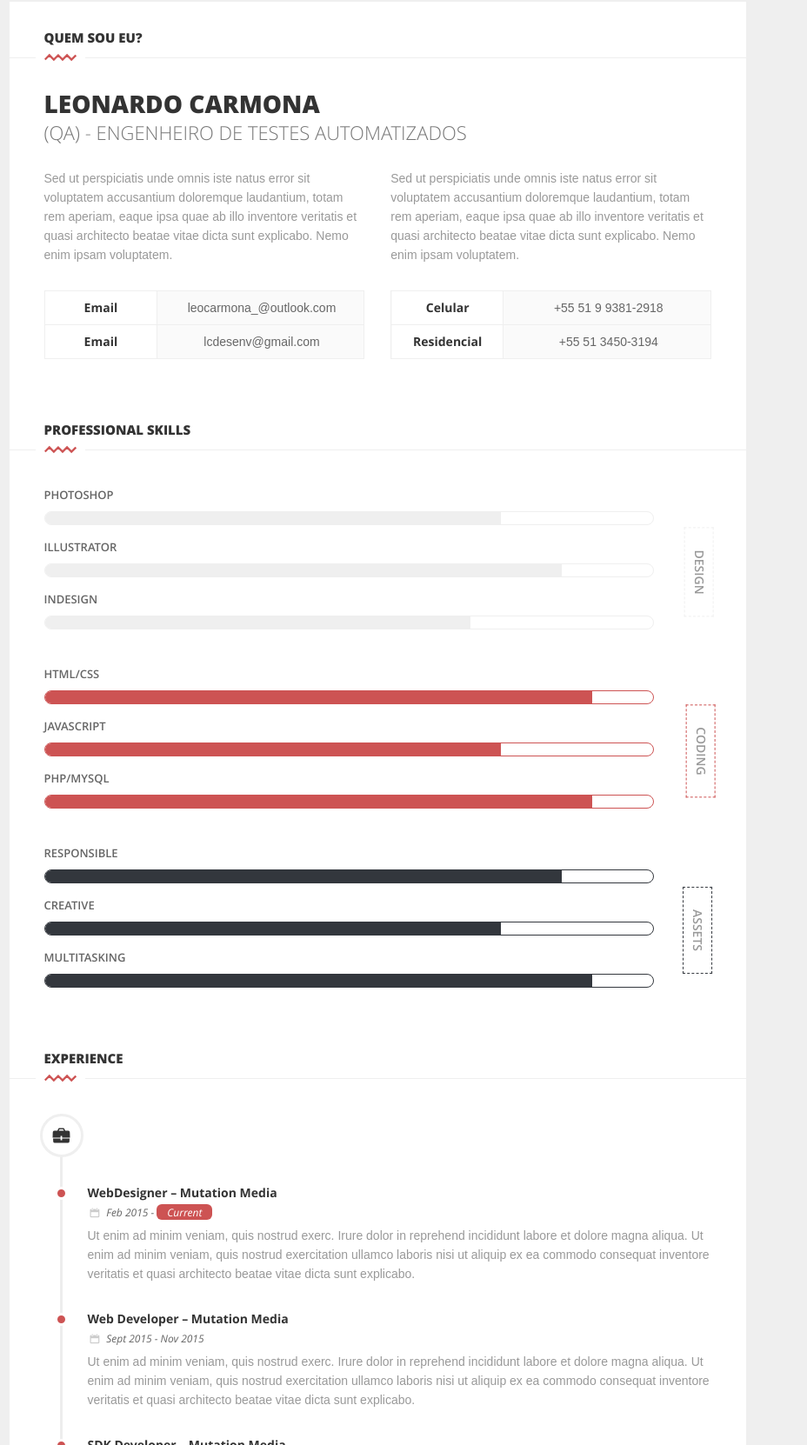
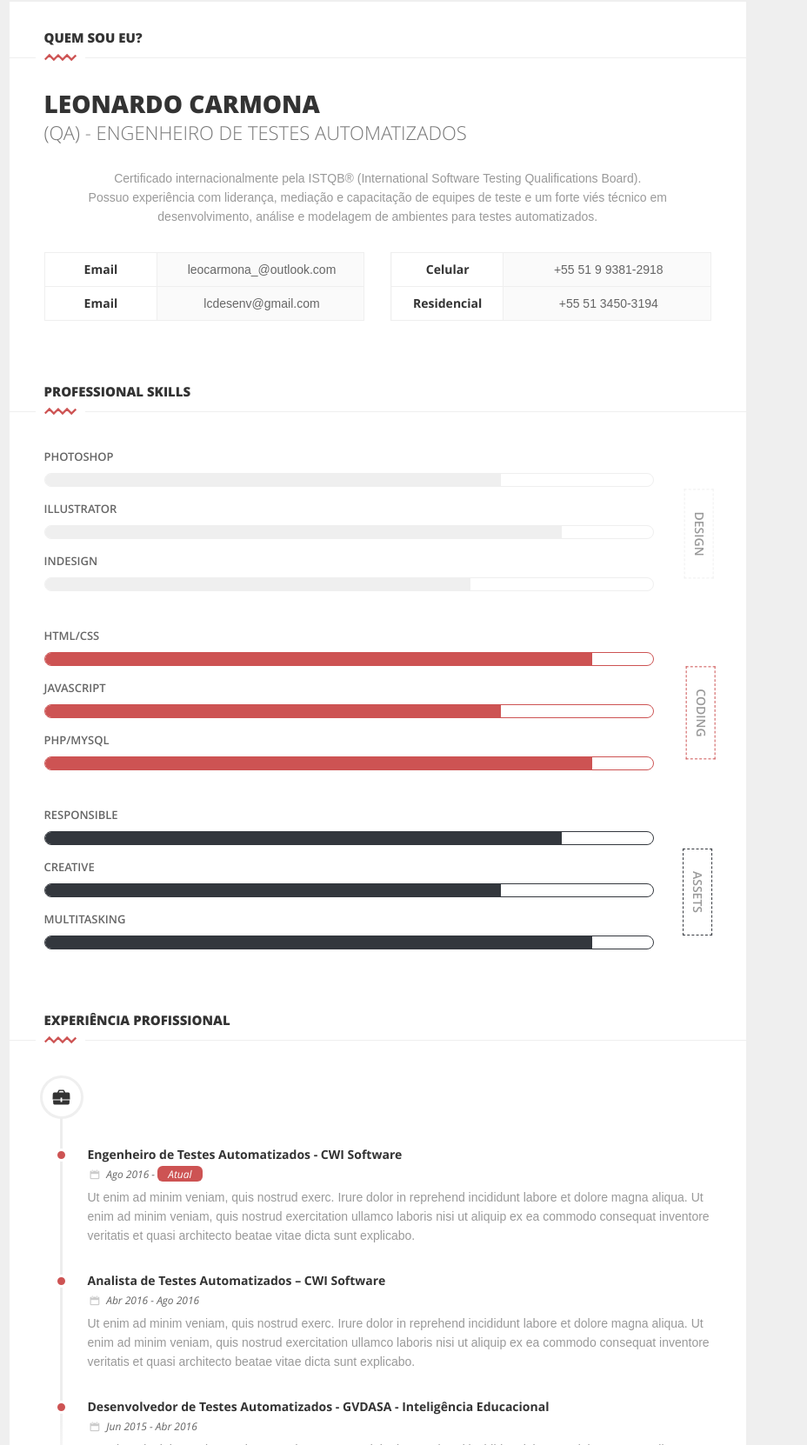
Before and after one commit to LeoCarmona/leocarmona.github.io, a plain HTML site: page index.html in a window 1280 px wide. Shown: the part 78-1740 px from the top of the page at 87% size, 352-1280 px from the left. Drawn offline with Linux system fonts and the light colour scheme; some packages are replaced by stand-ins of ours; a script that the page names is missing.

Commit message:
Atualização da bio e das experiências profissionais

```diff
--- a/index.html
+++ b/index.html
@@ -62,7 +62,7 @@
 						<!--End main header-->
 						<div class="bottom-header bgWhite ofsTSmall ofsBSmall tCenter">
 							<ul class="social">
-								<li><a href="#"><i class="icon-linkedin"></i></a> </li>
+								<li><a href="https://www.linkedin.com/in/l3ocarmona" target="_blank"><i class="icon-linkedin"></i></a> </li>
 							</ul>
 							<p>&copy; Leonardo Carmona.</p>
 						</div>
@@ -97,11 +97,10 @@
 										<h3>(QA) - Engenheiro de Testes Automatizados</h3> </div>
 									<!--Row-->
 									<div class="row">
-										<div class="col-md-6">
-											<p>Sed ut perspiciatis unde omnis iste natus error sit voluptatem accusantium doloremque laudantium, totam rem aperiam, eaque ipsa quae ab illo inventore veritatis et quasi architecto beatae vitae dicta sunt explicabo. Nemo enim ipsam voluptatem. </p>
-										</div>
-										<div class="col-md-6">
-											<p>Sed ut perspiciatis unde omnis iste natus error sit voluptatem accusantium doloremque laudantium, totam rem aperiam, eaque ipsa quae ab illo inventore veritatis et quasi architecto beatae vitae dicta sunt explicabo. Nemo enim ipsam voluptatem. </p>
+										<div class="col-md-12">
+											<center><p>Certificado internacionalmente pela ISTQB®
+												(International Software Testing Qualifications Board).</p><p>Possuo experiência com liderança, mediação e capacitação de equipes de teste e um forte viés técnico em
+desenvolvimento, análise e modelagem de ambientes para testes automatizados.</p></center>
 										</div>
 									</div>
 									<!--End row-->
@@ -266,7 +265,7 @@
 							<!--End content-->
 							<!--Main title-->
 							<div class="main-title">
-								<h1>experience</h1>
+								<h1>Experiência Profissional</h1>
 								<div class="divider">
 									<div class="zigzag large clearfix " data-svg-drawing="yes">
 										<svg xml:space="preserve" viewBox="0 0 69.172 14.975" width="37" height="28" y="0px" x="0px" xmlns:xlink="http://www.w3.org/1999/xlink" xmlns="http://www.w3.org/2000/svg" version="1.1">
@@ -290,24 +289,24 @@
 													<!--Experience-->
 													<div class="exp">
 														<div class="hgroup">
-															<h4>WebDesigner – Mutation Media </h4>
-															<h6><i class="icon-calendar"></i>Feb 2015 - <span class="current">Current</span></h6> </div>
+															<h4>Engenheiro de Testes Automatizados - CWI Software</h4>
+															<h6><i class="icon-calendar"></i>Ago 2016 - <span class="current">Atual</span></h6> </div>
 														<p>Ut enim ad minim veniam, quis nostrud exerc. Irure dolor in reprehend incididunt labore et dolore magna aliqua. Ut enim ad minim veniam, quis nostrud exercitation ullamco laboris nisi ut aliquip ex ea commodo consequat inventore veritatis et quasi architecto beatae vitae dicta sunt explicabo.</p>
 													</div>
 													<!--End experience-->
 													<!--Experience-->
 													<div class="exp">
 														<div class="hgroup">
-															<h4>Web Developer – Mutation Media </h4>
-															<h6><i class="icon-calendar"></i>Sept 2015 - Nov 2015</h6> </div>
+															<h4>Analista de Testes Automatizados – CWI Software</h4>
+															<h6><i class="icon-calendar"></i>Abr 2016 - Ago 2016</h6> </div>
 														<p>Ut enim ad minim veniam, quis nostrud exerc. Irure dolor in reprehend incididunt labore et dolore magna aliqua. Ut enim ad minim veniam, quis nostrud exercitation ullamco laboris nisi ut aliquip ex ea commodo consequat inventore veritatis et quasi architecto beatae vitae dicta sunt explicabo.</p>
 													</div>
 													<!--End experience-->
 													<!--Experience-->
 													<div class="exp">
 														<div class="hgroup">
-															<h4>SDK Developer – Mutation Media </h4>
-															<h6><i class="icon-calendar"></i>May 2015 - Sept 2015</h6> </div>
+															<h4>Desenvolvedor de Testes Automatizados - GVDASA - Inteligência Educacional</h4>
+															<h6><i class="icon-calendar"></i>Jun 2015 - Abr 2016</h6> </div>
 														<p>Ut enim ad minim veniam, quis nostrud exerc. Irure dolor in reprehend incididunt labore et dolore magna aliqua. Ut enim ad minim veniam, quis nostrud exercitation ullamco laboris nisi ut aliquip ex ea commodo consequat inventore veritatis et quasi architecto beatae vitae dicta sunt explicabo.</p>
 													</div>
 													<!--End experience-->
```
